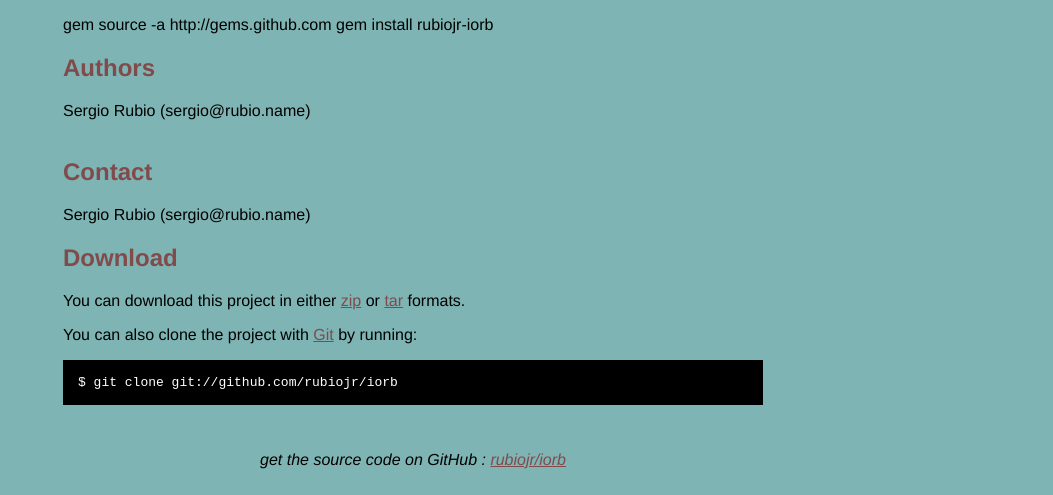
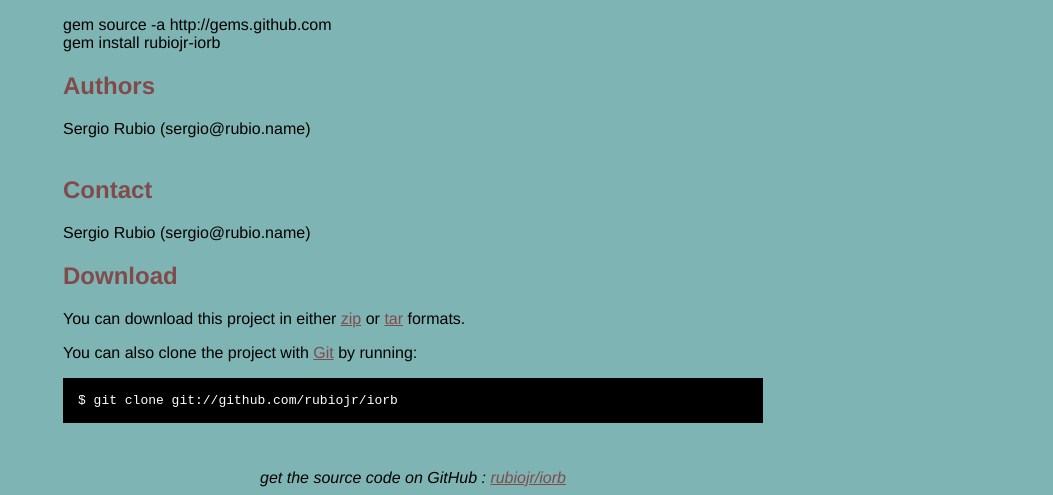
Before and after one commit to rubiojr/iorb, a plain HTML site: page index.html in a window 1280 px wide. Shown: the part 310-805 px from the top of the page, without its empty margins (227-1280 px from the left). Drawn offline with Linux system fonts and the light colour scheme.

Commit message:
* updated

```diff
--- a/index.html
+++ b/index.html
@@ -55,7 +55,7 @@
     <h2>Dependencies</h2>
 <p>Jake Good's dropio ruby library</p>
 <h2>Install</h2>
-<p>gem source -a http://gems.github.com
+<p>gem source -a http://gems.github.com<br/>
 gem install rubiojr-iorb</p>
 <h2>Authors</h2>
 <p>Sergio Rubio (sergio@rubio.name)
```
